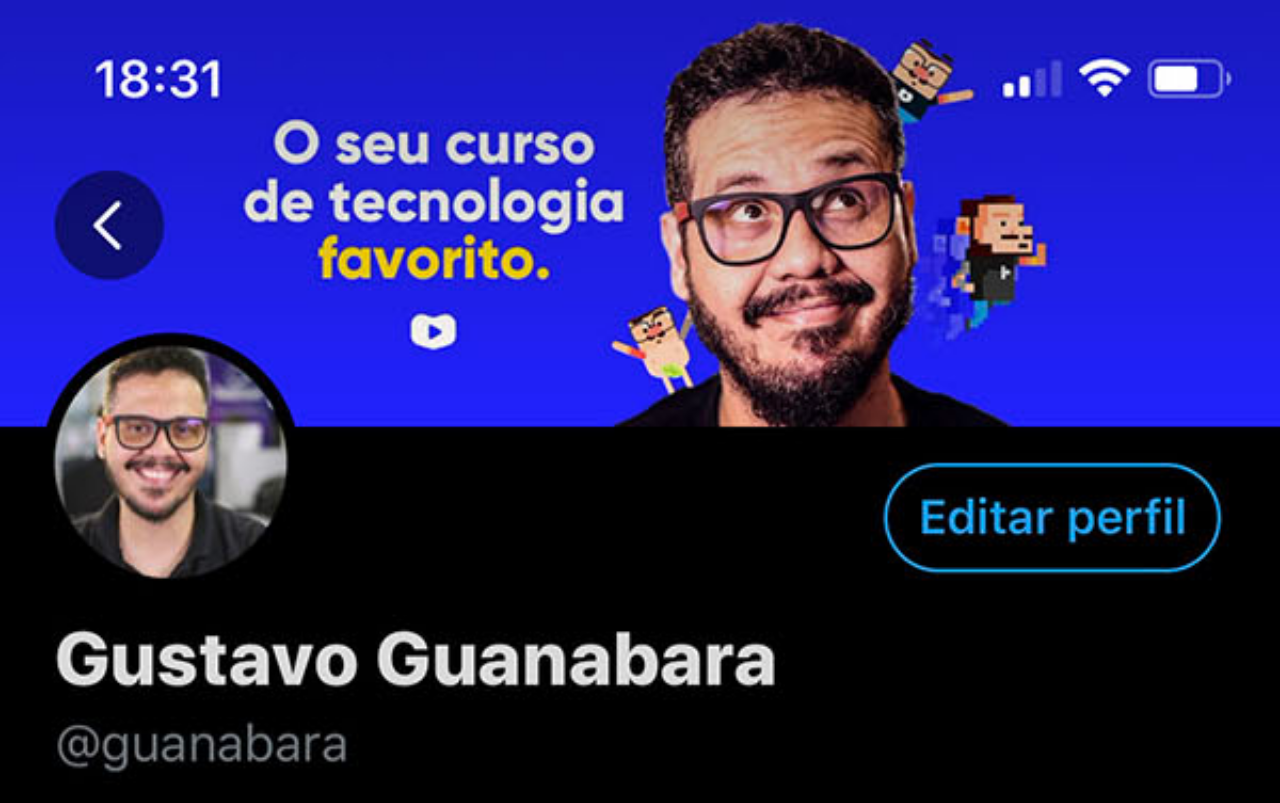
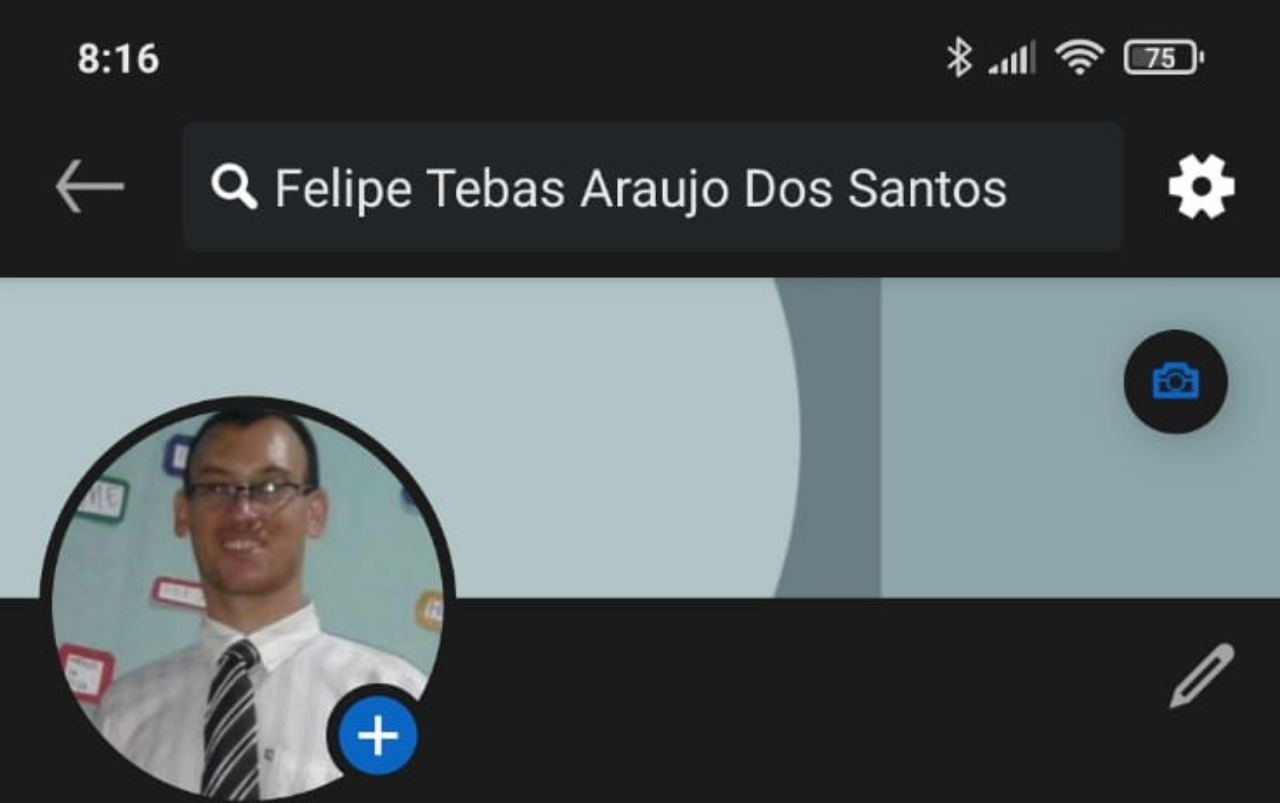
Before and after one commit to FelipeTebas/rede-social, a plain HTML site: page linkedin.html in a window 1280 px wide. Shown: the top 803 px of the page. Drawn offline with Linux system fonts and the light colour scheme.

Commit message:
correções de imagens

```diff
--- a/linkedin.html
+++ b/linkedin.html
@@ -8,7 +8,7 @@
     <title>Instagram</title>
 </head>
 <body>
-    <img src="imagens/tela-twitter.jpg" alt="Instagram">
+    <img src="imagens/tela-linkedin.jpg" alt="Instagram">
     <a href="https://www.linkedin.com/in/felipe-tebas/" target="_blank">Acesse</a>
 </body>
 </html>
```
Also changed, not shown: youtube.html (+2 -2 lines), imagens/tela-facebook.jpg, imagens/tela-github.jpg, imagens/tela-linkedin.jpg (added).
